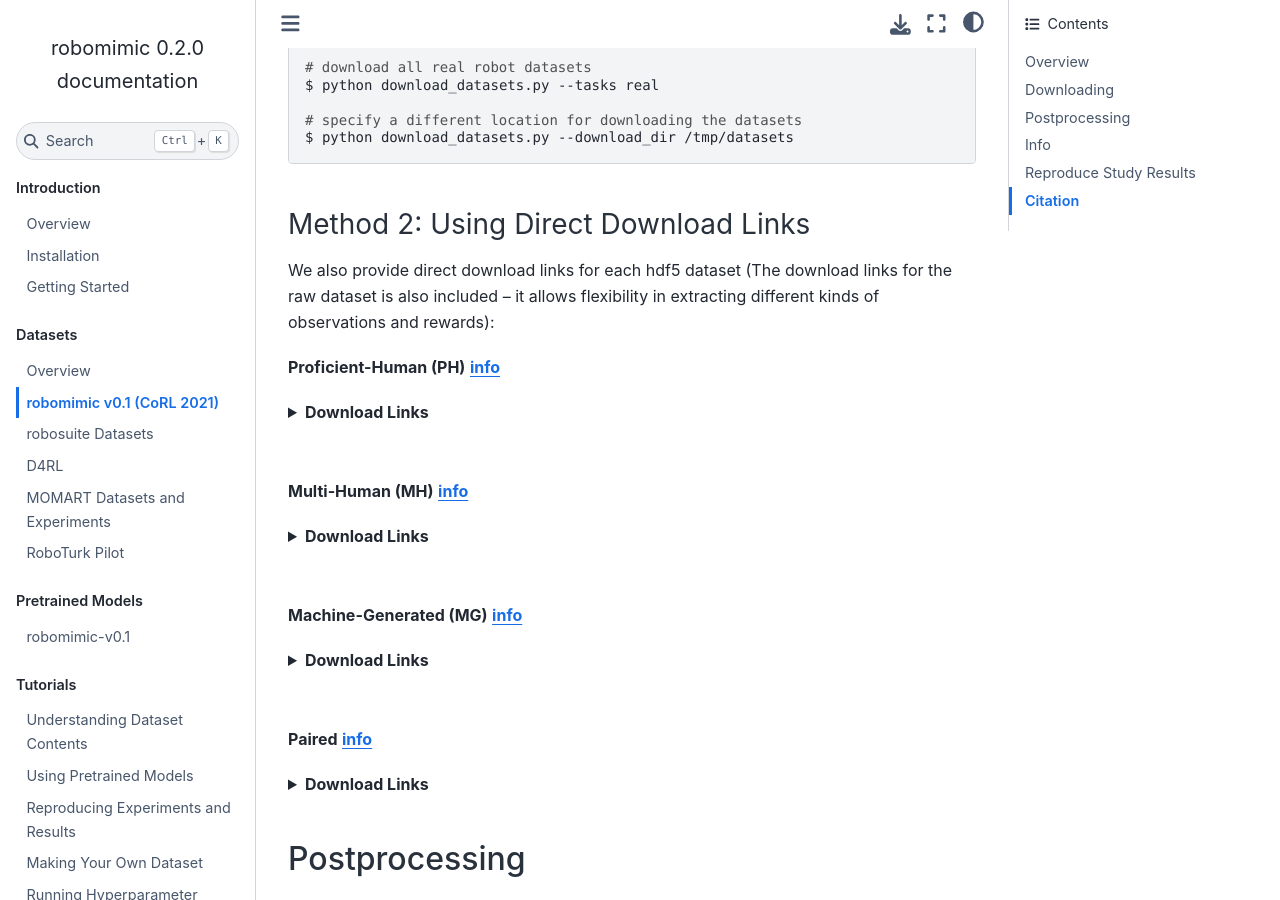
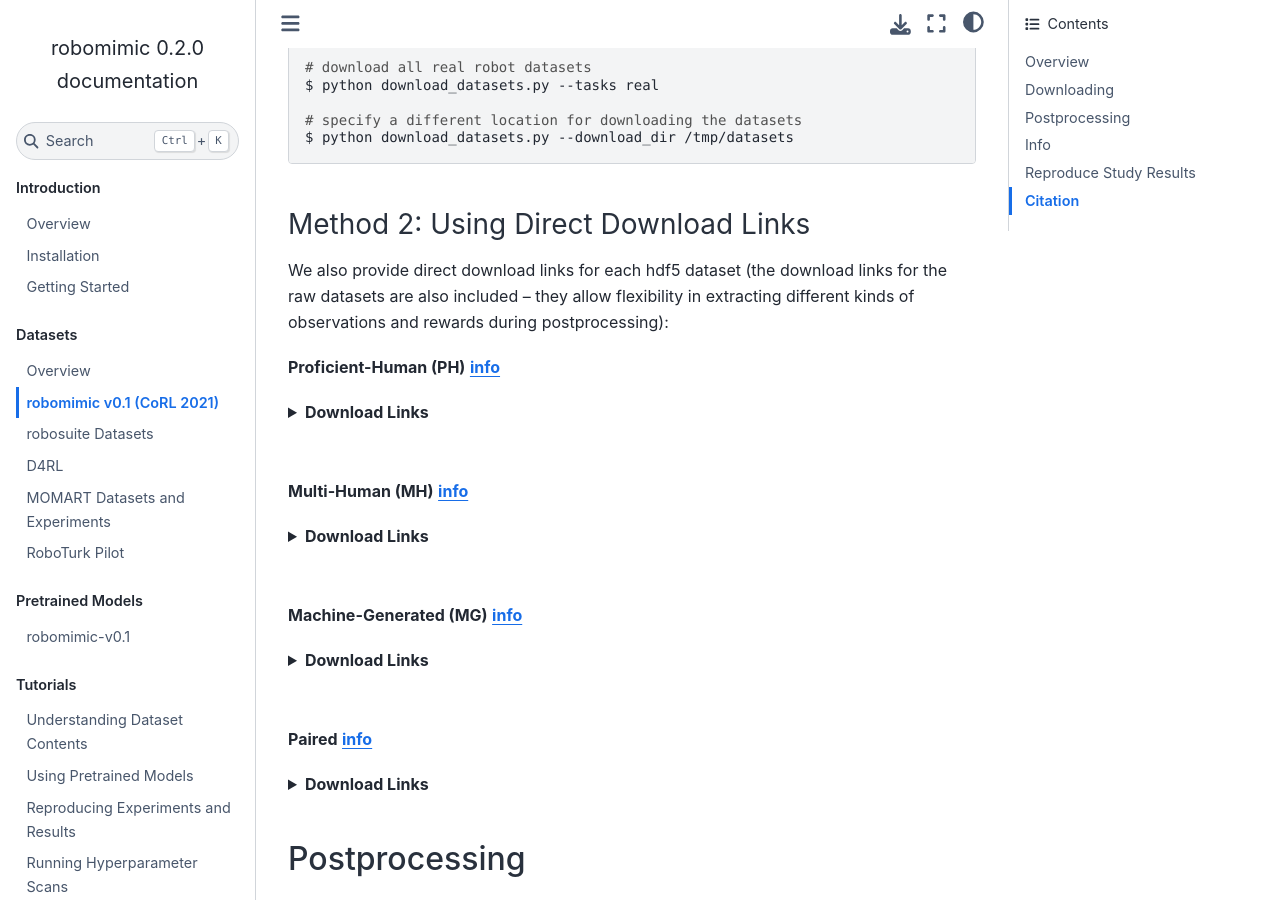
Before and after one commit to ARISE-Initiative/robomimic, a Sphinx documentation site: the page built from docs/datasets/robomimic_v0.1.md, in a window 1280 px wide and 900 px high, scrolled down 1139 px. Built offline with Sphinx 7.4.7 and the Sphinx Book theme 1.1.4, drawn with Linux system fonts in a browser that asks for light colours; pages that are not in the unit, such as notebooks, are missing from menus.

Commit message:
make hdf5 structure dropdown more prominent, remove unused tutorial

```diff
--- a/docs/datasets/robomimic_v0.1.md
+++ b/docs/datasets/robomimic_v0.1.md
@@ -48,7 +48,7 @@
 
 ### Method 2: Using Direct Download Links
 
-We also provide direct download links for each hdf5 dataset (The download links for the raw dataset is also included – it allows flexibility in extracting different kinds of observations and rewards):
+We also provide direct download links for each hdf5 dataset (the download links for the raw datasets are also included – they allow flexibility in extracting different kinds of observations and rewards during postprocessing):
 
 **Proficient-Human (PH)** [**info**](robomimic_v0.1.html#proficient-human-ph)
 
--- a/docs/index.rst
+++ b/docs/index.rst
@@ -38,7 +38,6 @@
    tutorials/understanding_dataset_contents
    tutorials/using_pretrained_models
    tutorials/reproducing_experiments
-   tutorials/making_your_own_dataset
    tutorials/hyperparam_scan
    tutorials/configs
    tutorials/observations
```
Also changed, not shown: docs/datasets/overview.md (+1 -1 lines), docs/datasets/robosuite.md (+1 -1 lines), docs/tutorials/making_your_own_dataset.md (deleted, +0 -6 lines).
